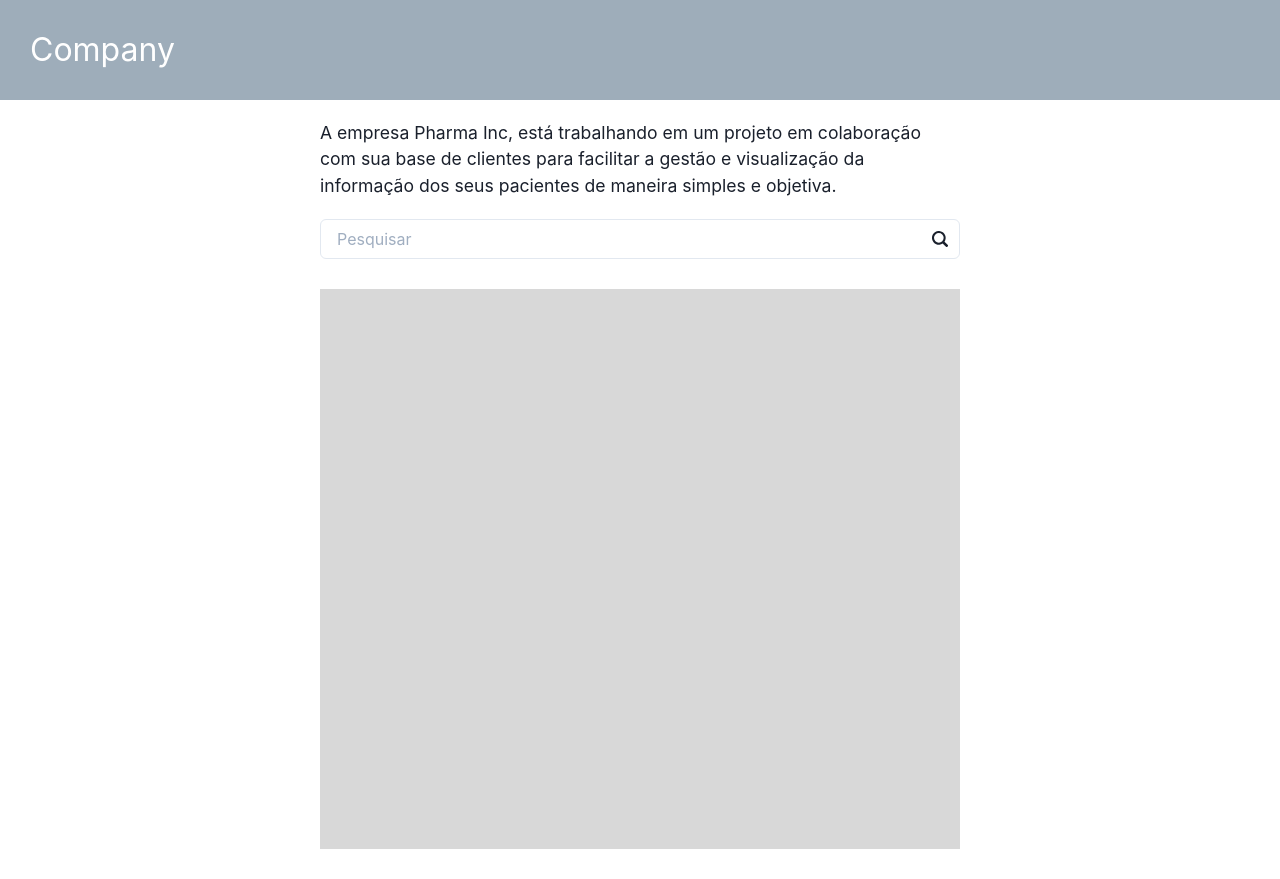
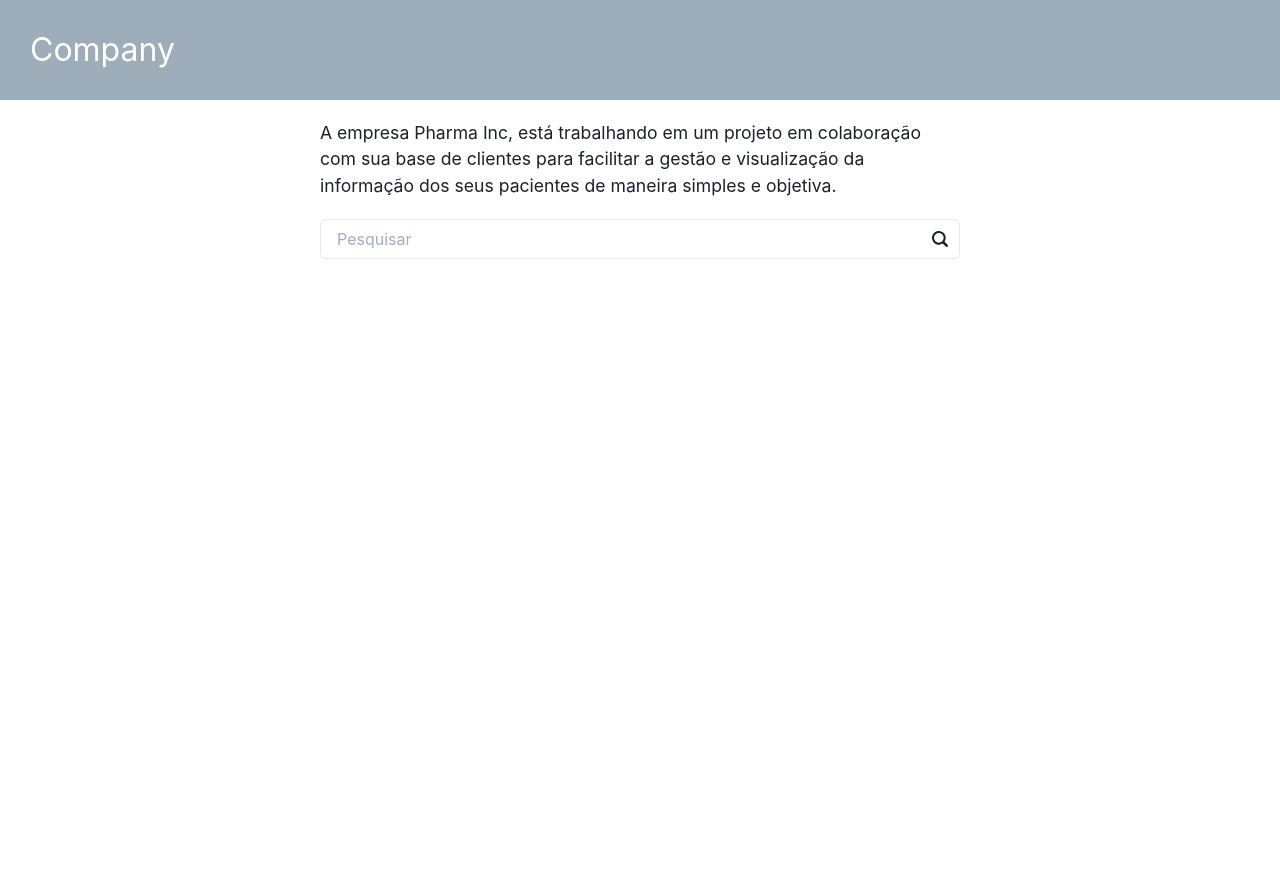
Before and after one commit to denner-august/Front-End-Challenge, a Next.js app in the folder coodash/: page / in a window 1280 px wide. After the commit the page ends 800 px from the top, so only its background shows below. Built offline with nearby package versions, Linux system fonts and the light colour scheme; no server answers.

Commit message:
Update styles.module.scss

```diff
--- a/coodash/src/components/Content/styles.module.scss
+++ b/coodash/src/components/Content/styles.module.scss
@@ -10,7 +10,7 @@
     background-color: rgba(255, 255, 255, 0.24);
     margin: 30px auto;
     width: 50%;
-    height: 70vh; // a propriedade seria auto
+    height: auto; // a propriedade seria auto
     background-color: rgb(216, 216, 216); // retirar apos tabela ter
     h1{
         color: white;
```
